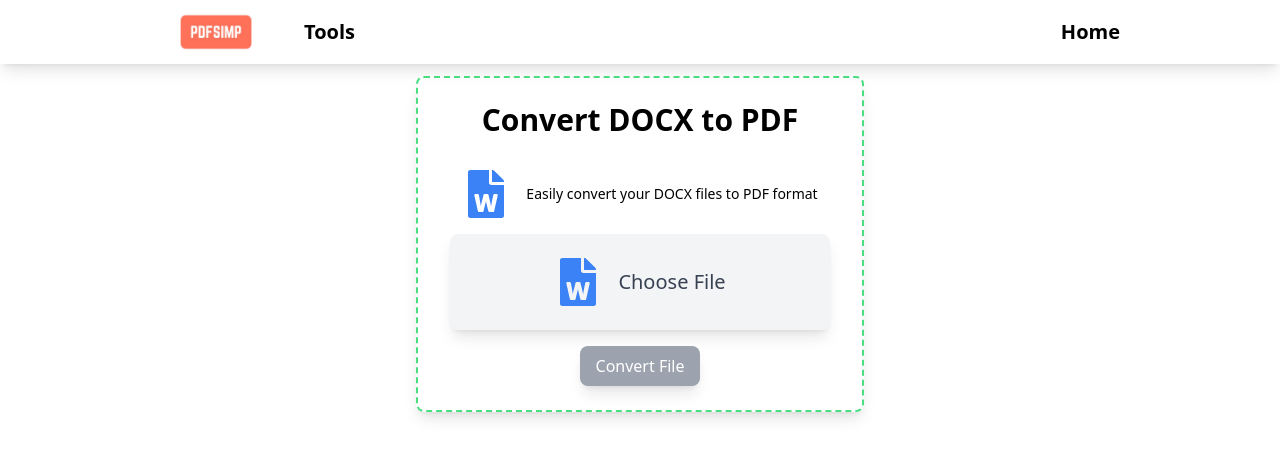
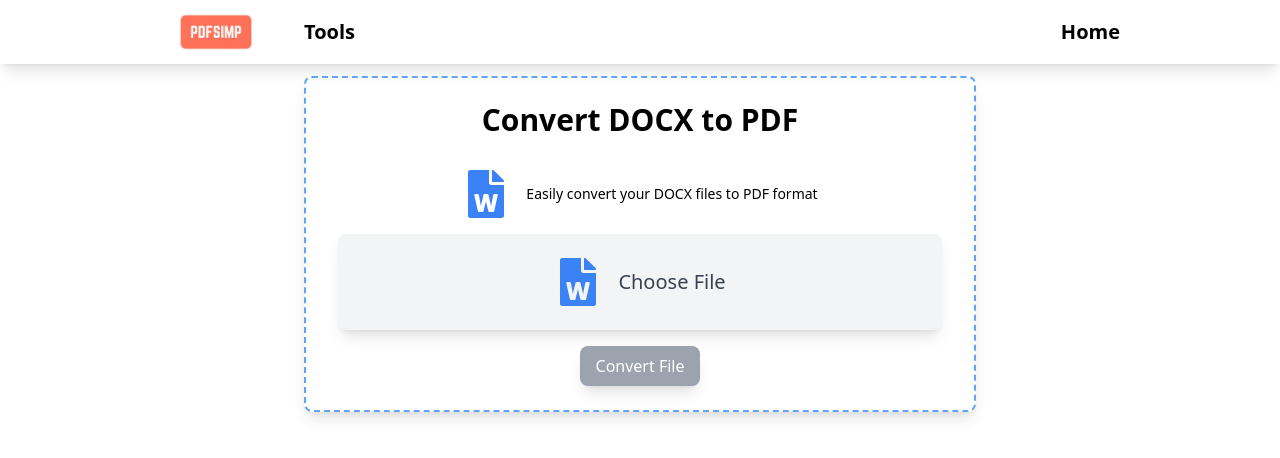
Before and after one commit to Harshit-12Kaundal/file-format-conveter, a React (Create React App) app in the folder client/: page /convert/docx-to-pdf in a window 1280 px wide. Shown: the top 458 px of the page. Built offline with nearby package versions, Linux system fonts and the light colour scheme.

Commit message:
changing some bugs

```diff
--- a/client/src/components/Conversions/Docx-to-Pdf.jsx
+++ b/client/src/components/Conversions/Docx-to-Pdf.jsx
@@ -62,8 +62,8 @@ const DocxToPdfUploader = () => {
     return (
         <div>
         <Navbar/>
-        <div className="max-w-screen-full mx-auto container px-6 py-3 md:px-40 flex items-center justify-center w-full">
-            <div className="border-2 border-dashed px-4 py-2 md:px-8 md:py-6 border-green-400 rounded-lg shadow-lg flex flex-col items-center space-y-4 w-full max-w-md">
+        <div className="max-w-screen-lg mx-auto container px-6 py-3 md:px-40 flex items-center justify-center w-full">
+            <div className="border-2 border-dashed px-4 py-2 md:px-8 md:py-6 border-blue-400 rounded-lg shadow-lg flex flex-col items-center space-y-4 w-full max-w-2xl">
                 <h1 className="text-3xl font-bold text-center mb-4">Convert DOCX to PDF</h1>
                 <div className="flex items-center justify-center mb-4">
                     <FaFileWord size={48} className="text-blue-500 mr-4" />
@@ -79,7 +79,7 @@ const DocxToPdfUploader = () => {
                 />
                 <label
                     htmlFor="fileInput"
-                    className="w-full flex items-center justify-center px-4 py-6 bg-gray-100 text-gray-700 rounded-lg shadow-lg border-blue-300 cursor-pointer hover:bg-green-700 hover:text-white duration-300"
+                    className="w-full flex items-center justify-center px-4 py-6 bg-gray-100 text-gray-700 rounded-lg shadow-lg border-blue-300 cursor-pointer hover:bg-blue-700 hover:text-white duration-300"
                     >
                     <FaFileWord size={48} className="text-blue-500 mr-4" />
                     <span className="text-xl">{selectedFile ? selectedFile.name : 'Choose File'}</span>
@@ -87,7 +87,7 @@ const DocxToPdfUploader = () => {
                 <button
                     onClick={handleSubmit}
                     disabled={!selectedFile || isLoading}
-                    className="px-4 py-2 bg-green-500 text-white rounded-lg shadow-lg hover:bg-green-700 duration-300 disabled:bg-gray-400 disabled:pointer-events-none"
+                    className="px-4 py-2 bg-blue-500 text-white rounded-lg shadow-lg hover:bg-blue-700 duration-300 disabled:bg-gray-400 disabled:pointer-events-none"
                     >
                     Convert File
                 </button>
--- a/client/src/components/Conversions/Pdf-to-Docx.jsx
+++ b/client/src/components/Conversions/Pdf-to-Docx.jsx
@@ -80,8 +80,8 @@ const PdfToDocxUploader = () => {
         <Navbar/>
         <div className="max-w-screen-lg mx-auto container px-6 py-3 md:px-40 flex items-center justify-center w-full">
             <div
-                className={`border-2 border-dashed px-4 py-2 md:px-8 md:py-6 border-green-400 rounded-lg shadow-lg flex flex-col items-center space-y-4 w-full max-w-2xl ${
-                    isDragging ? 'bg-green-100' : 'bg-white'
+                className={`border-2 border-dashed px-4 py-2 md:px-8 md:py-6 border-red-400 rounded-lg shadow-lg flex flex-col items-center space-y-4 w-full max-w-2xl ${
+                    isDragging ? 'bg-red-100' : 'bg-white'
                 }`}
                 onDrop={handleDrop}
                 onDragOver={handleDragOver}
@@ -102,7 +102,7 @@ const PdfToDocxUploader = () => {
                 />
                 <label
                     htmlFor="fileInput"
-                    className="w-full flex items-center justify-center px-4 py-6 bg-gray-100 text-gray-700 rounded-lg shadow-lg border-green-300 cursor-pointer hover:bg-green-700 hover:text-white duration-300"
+                    className="w-full flex items-center justify-center px-4 py-6 bg-gray-100 text-gray-700 rounded-lg shadow-lg border-green-300 cursor-pointer hover:bg-red-00 hover:text-white duration-300"
                     >
                     <FaFilePdf size={48} className="text-red-500 mr-4" />
                     <span className="text-xl">{selectedFile ? selectedFile.name : 'Choose File or Drag & Drop Here'}</span>
@@ -110,7 +110,7 @@ const PdfToDocxUploader = () => {
                 <button
                     onClick={handleSubmit}
                     disabled={!selectedFile || isLoading}
-                    className="px-4 py-2 bg-green-500 text-white rounded-lg shadow-lg hover:bg-green-700 duration-300 disabled:bg-gray-400 disabled:pointer-events-none"
+                    className="px-4 py-2 bg-red-500 text-white rounded-lg shadow-lg hover:bg-red-700 duration-300 disabled:bg-gray-400 disabled:pointer-events-none"
                 >
                     Convert File
                 </button>
```
